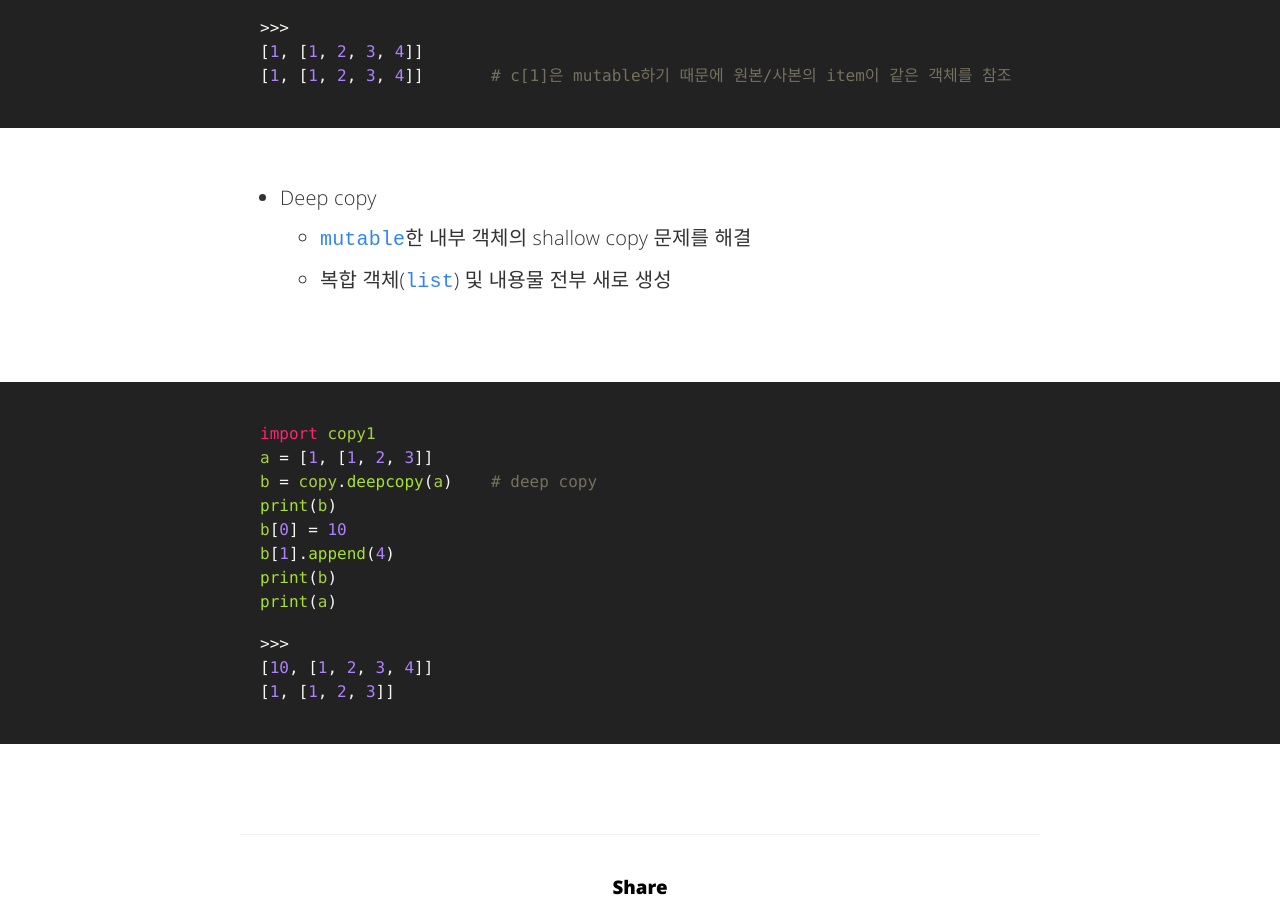
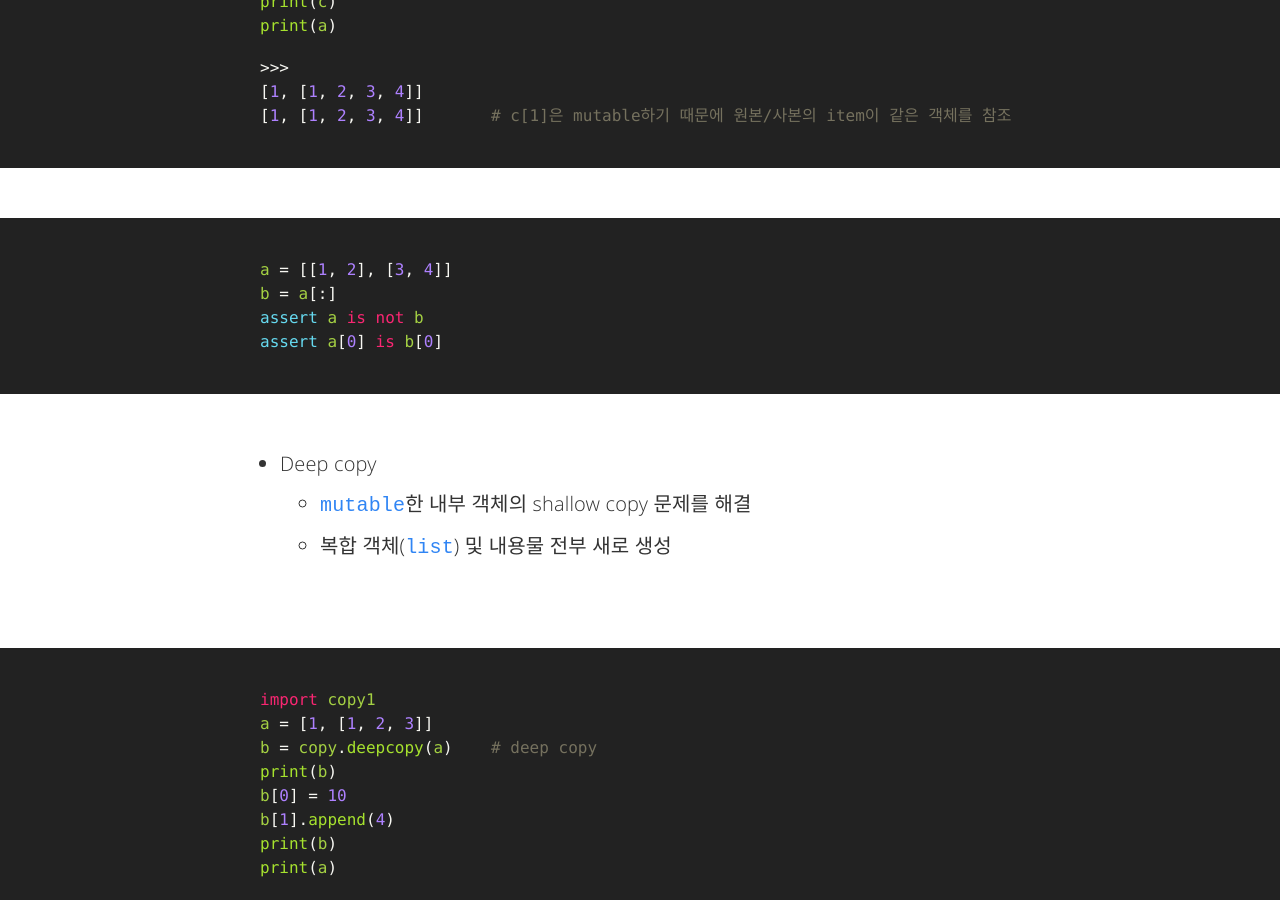
Before and after one commit to hcnoh/blog-prev, a Jekyll site: the page built from _posts/2018-09-16-effective-python-way05.md, in a window 1280 px wide and 900 px high, scrolled down 6690 px. Built offline with Jekyll 4.4.1, drawn with Linux system fonts in a browser that asks for light colours; comment, search, counter and statistics services are not loaded.

Commit message:
Update 2018-09-16-effective-python-way05.md

```diff
--- a/_posts/2018-09-16-effective-python-way05.md
+++ b/_posts/2018-09-16-effective-python-way05.md
@@ -15,6 +15,7 @@ twitter_text: 'WAY 5. 시퀀스를 슬라이스하는 방법을 알자'
 
 이번 포스팅은 다음의 링크를 참조하였다.
 - [출처1](https://blueshw.github.io/2016/01/20/2016-01-20-shallow-copy-deep-copy/)
+- [출처2](https://wikidocs.net/16038)
 
 ## 슬라이싱의 기본 문법
 - 슬라이싱 문법의 기본 형태:
@@ -159,6 +160,12 @@ print(a)
 [1, [1, 2, 3, 4]]
 [1, [1, 2, 3, 4]]       # c[1]은 mutable하기 때문에 원본/사본의 item이 같은 객체를 참조
 {% endhighlight %}
+{% highlight python %}
+a = [[1, 2], [3, 4]]
+b = a[:]
+assert a is not b
+assert a[0] is b[0]
+{% endhighlight %}
 - Deep copy
   - `mutable`한 내부 객체의 shallow copy 문제를 해결
   - 복합 객체(`list`) 및 내용물 전부 새로 생성
```
